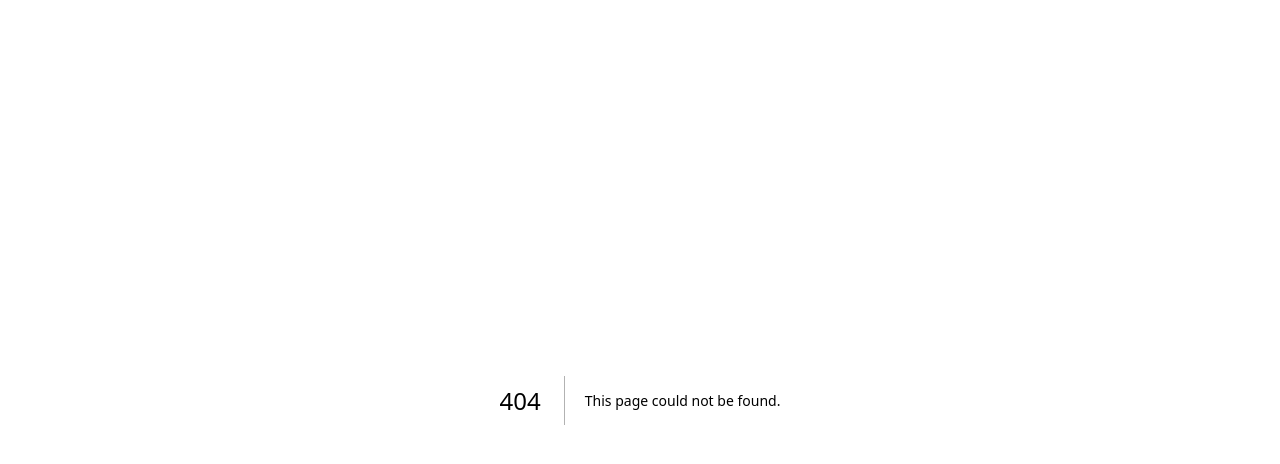
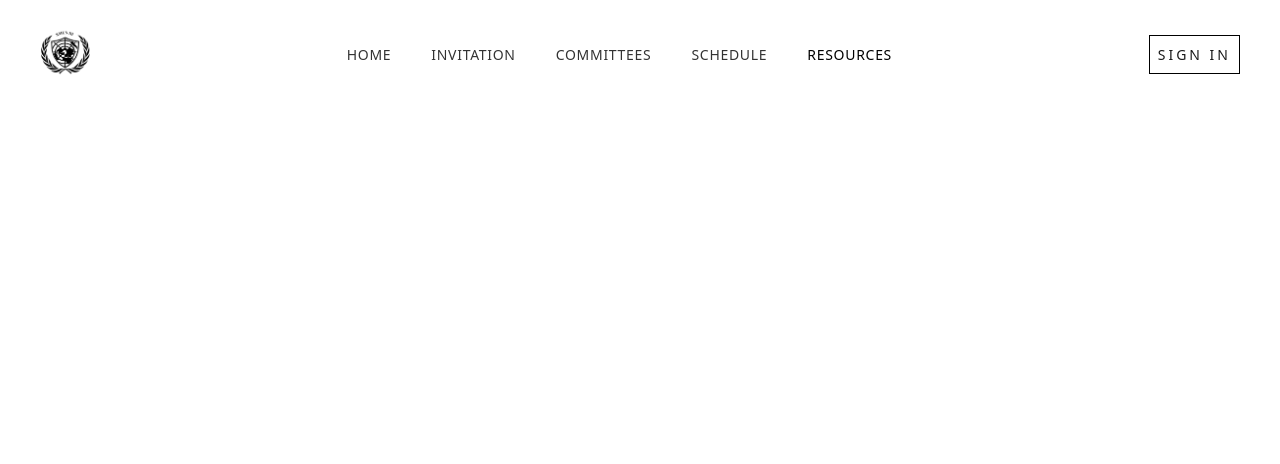
Before and after one commit to AdrianOles/xmun, a Next.js app: page /resources in a window 1280 px wide. Before the commit this address had no page. Shown: the top 464 px of the page. Built offline with nearby package versions, Linux system fonts and the light colour scheme.

Commit message:
Added every page

```diff
--- a/components/Hamburger.tsx
+++ b/components/Hamburger.tsx
@@ -18,7 +18,8 @@ const Hamburger = () => {
     return (
         <div className="absolute cursor-pointer w-[50px] h-[50px] z-50 lg:hidden" onClick={() => handleClick()}>
             <div className="w-full h-full flex items-center justify-center">
-                <div className={`${router.pathname === '/' ? 'hidden' : 'block'} group z-50 relative w-5 h-3 flex-col justify-between items-center flex`}>
+                <div className={`${router.pathname === '/' || router.pathname === '/schedule' ? 'hidden' : 'block'}
+                ${router.pathname === '/schedule' && 'hidden'} group z-50 relative w-5 h-3 flex-col justify-between items-center flex`}>
                     <svg className={`w-[20px] h-[1px] cursor-pointer transition duration-300 ease-in-out ${nav.open ? "transform rotate-45 translate-y-[5px]" : ""}`} xmlns="http://www.w3.org/2000/svg" viewBox="0 0 20 1">
                         <line x1="0" y1="0.5" x2="20" y2="0.5" stroke="#1F1F1F" strokeWidth="1" strokeLinecap="round" />
                     </svg>
@@ -29,7 +30,8 @@ const Hamburger = () => {
                         <line x1="0" y1="0.5" x2="20" y2="0.5" stroke="#1F1F1F" strokeWidth="1" strokeLinecap="round" />
                     </svg>
                 </div>
-                <div className={`${router.pathname === '/' ? 'block' : 'hidden'} group z-50 relative w-5 h-3 flex-col justify-between items-center flex`}>
+                <div className={`${router.pathname === '/' || router.pathname === '/schedule' ? 'block' : 'hidden'}
+                ${router.pathname === '/schedule' && 'block'} group z-50 relative w-5 h-3 flex-col justify-between items-center flex`}>
                     <svg className={`w-[20px] h-[1px] cursor-pointer transition duration-300 ease-in-out ${nav.open ? "transform rotate-45 translate-y-[5.4px]" : ""}`} xmlns="http://www.w3.org/2000/svg" viewBox="0 0 20 1">
                         <line x1="0" y1="0.5" x2="20" y2="0.5" stroke="#F5F5F5" strokeWidth="1" strokeLinecap="round" />
                     </svg>
--- a/components/Header.tsx
+++ b/components/Header.tsx
@@ -22,32 +22,34 @@ const Header = () => {
 
     return (
         <div className={`flex justify-between z-50 pt-6 px-10 pl-4 md:pl-10 w-[100vw] relative items-center
-        ${router.pathname === '/' ? 'text-white' : 'text-black'} transition-all `} >
+        ${router.pathname === '/' && router.pathname != '/schedule'  ? 'text-white' : 'text-black'}
+        ${router.pathname === '/schedule' && 'text-white'} transition-all `} >
             <div className="w-[50px] lg:hidden" />
             <Hamburger />
             <div className="lg:block hidden">
                 <Image
                     alt='xmun logo'
-                    className={`brightness-0 ${router.pathname === '/' ? 'invert': ''} md:scale-100 scale-75`}
+                    className={`brightness-0 ${router.pathname === '/' ? 'invert' : ''}
+                    ${router.pathname === '/schedule' && 'invert'} md:scale-100 scale-75`}
                     height={50}
                     width={50}
                     src={'/xmunlogo.png'}
                 />
             </div>
             <div className="gap-10 tracking-wider font-[300] text-[14px] hidden lg:flex">
-                <Link href='/' className={`cursor-pointer  ${router.pathname === '/' ? 'opacity-100 font-[400]' : 'hover:opacity-100 opacity-80'}`}>HOME</Link>
-                <Link href='/invitation' className={`cursor-pointer  ${router.pathname === '/invitation' ? 'opacity-100 font-[400]' : 'hover:opacity-100 opacity-80'}`}>INVITATION</Link>
-                <Link href="/committees" className={`cursor-pointer  ${router.pathname === '/committees' ? 'opacity-100 font-[400]' : 'hover:opacity-100 opacity-80'}`}>COMMITTEES</Link>
-                <Link href="/schedule" className={`cursor-pointer  ${router.pathname === '/schedule' ? 'opacity-100 font-[400]' : 'hover:opacity-100 opacity-80'}`}>SCHEDULE</Link>
-                <Link href="/resources" className={`cursor-pointer  ${router.pathname === '/resources' ? 'opacity-100 font-[400]' : 'hover:opacity-100 opacity-80'}`}>RESOURCES</Link>
+                <Link href='/' className={`cursor-pointer  ${router.pathname === '/' ? 'opacity-100 font-[500]' : 'hover:opacity-100 opacity-80'}`}>HOME</Link>
+                <Link href='/invitation' className={`cursor-pointer  ${router.pathname === '/invitation' ? 'opacity-100 font-[500]' : 'hover:opacity-100 opacity-80'}`}>INVITATION</Link>
+                <Link href="/committees" className={`cursor-pointer  ${router.pathname === '/committees' ? 'opacity-100 font-[500]' : 'hover:opacity-100 opacity-80'}`}>COMMITTEES</Link>
+                <Link href="/schedule" className={`cursor-pointer  ${router.pathname === '/schedule' ? 'opacity-100 font-[500]' : 'hover:opacity-100 opacity-80'}`}>SCHEDULE</Link>
+                <Link href="/resources" className={`cursor-pointer  ${router.pathname === '/resources' ? 'opacity-100 font-[500]' : 'hover:opacity-100 opacity-80'}`}>RESOURCES</Link>
             </div>
             <div className='p-2 border border-black tracking-[3px] font-[300] text-[14px] cursor-pointer hover:bg-black group transition'>
                 <div className='opacity-90 group-hover:text-white'>SIGN IN</div>
             </div>
 
-            <div className={`fixed top-0 left-0 w-[100vw] ${nav.open ? 'h-[100vh]' : 'h-0'} transition-all bg-opacity-80 backdrop-blur-[10px] ${router.pathname === '/' ? 'bg-black' : 'bg-white'}`}>
+            <div className={`fixed top-0 left-0 w-[100vw] ${nav.open ? 'h-[100vh]' : 'h-0'} transition-all backdrop-blur-[10px] ${router.pathname === '/'|| router.pathname === '/schedule' ? 'bg-black' : 'bg-white'}`}>
                 <div className={`absolute ${nav.open ? 'opacity-100' : "opacity-0"} w-full h-full top-0 lg:hidden`}>
-                <div className={`flex flex-col gap-4 px-14 pt-32 ${router.pathname === '/' ? 'text-white' : 'text-black'} ${nav.open ? 'block' : "hidden"} uppercase tracking-[2px]`}>
+                    <div className={`flex flex-col gap-4 px-14 pt-32 ${router.pathname === '/' || router.pathname === '/schedule' ? 'text-white' : 'text-black'} ${nav.open ? 'block' : "hidden"} uppercase tracking-[2px]`}>
                     <div onClick={() => {
                             nav.onClose()
                             router.push("/")
--- a/next.config.js
+++ b/next.config.js
@@ -6,7 +6,8 @@ const nextConfig = {
       "pbs.twimg.com",
       "img.lemde.fr",
       "images.theconversation.com",
-      "prd-rteditorial.s3.us-west-2.amazonaws.com"
+      "prd-rteditorial.s3.us-west-2.amazonaws.com",
+      "isp.hcdsb.org"
     ]
   }
 }
--- a/pages/committees/index.tsx
+++ b/pages/committees/index.tsx
@@ -33,7 +33,7 @@ export default function Home() {
     }, [userState])
 
     return (
-        <div className={`${inter.className} h-[100vh] w-full bg-[#EAEAEA] relative overflow-x-hidden`}>
+        <div className={`${inter.className} min-h-[100vh] w-full bg-[#EAEAEA] relative overflow-x-hidden`}>
             <div className='flex flex-col h-full w-full z-50 justify-between items-between'>
                 <Header />
 
--- a/pages/index.tsx
+++ b/pages/index.tsx
@@ -7,11 +7,11 @@ const inter = Inter({ subsets: ['latin'] })
 
 export default function Home() {
   return (
-    <div className={`${inter.className} h-full w-full bg-black relative overflow-x-hidden`}>
+    <div className={`${inter.className} min-h-[100vh] w-full bg-black relative overflow-x-hidden`}>
       <Image
         src="https://pbs.twimg.com/media/EoEvME_WMAIMzTa?format=jpg&name=large"
         fill
-        className='object-cover '
+        className='object-cover'
         alt="St. Francix Xavier"
       />
       <div className='absolute bg-black w-full h-full bg-opacity-70 backdrop-blur-[4px]' />
@@ -20,7 +20,7 @@ export default function Home() {
           <Header />
 
         {/* TITLE */}
-        <div className='w-fit flex flex-col gap-20 text-white z-40 h-full justify-end xl:p-44 lg:p-32 md:p-20 p-6 py-20 mt-20'>
+        <div className='w-fit flex flex-col gap-20 text-white z-40 h-full justify-end xl:p-44 lg:p-32 md:p-20 p-6 pt-10'>
           <div className='tracking-[5px] text-[32px] md:text-[50px] font-[400] flex flex-col md:flex-row justify-between items-start md:items-end gap-4'>
             <div>XMUN <br /> CONFERENCE</div>
             <div className='md:text-[20px] text-[16px] cursor-pointer relative flex items-center justify-center overflow-hidden transition border border-[#DED5FFBA] hover:ring-2 ring-[#DED5FFBA]'>
@@ -63,13 +63,6 @@ export default function Home() {
             </div>
           </div>
         </div>
-
-        {/* <div className='absolute top-1/2 bottom-1/2 -translate-y-[60%] right-20 w-[500px] h-[500px] bg-black z-50'>
-            <div className='w-full h-full flex '>
-
-            </div>
-        </div> */}
-
       </div>
     </div>
   )
--- /dev/null
+++ b/pages/invitation/index.tsx
@@ -0,0 +1,13 @@
+import Header from "@/components/Header";
+import Image from "next/image";
+
+const Invitation = () => {
+    return (
+        <div className="flex flex-col w-full h-full overflow-x-hidden z-50 ">
+            <Header />
+
+        </div>
+    );
+}
+
+export default Invitation;
--- /dev/null
+++ b/pages/resources/index.tsx
@@ -0,0 +1,13 @@
+import Header from "@/components/Header";
+import Image from "next/image";
+
+const Resources = () => {
+    return (
+        <div className="flex flex-col w-full h-full overflow-x-hidden z-50 ">
+            <Header />
+
+        </div>
+    );
+}
+
+export default Resources;
--- a/pages/schedule/index.tsx
+++ b/pages/schedule/index.tsx
@@ -1,7 +1,51 @@
+import Header from "@/components/Header";
+import Image from "next/image";
+
 const Schedule = () => {
     return (
-        <div>
+        <div className="flex flex-col w-full h-full overflow-x-hidden z-50 ">
+            <div className="flex flex-col w-full relative">
+                <Image
+                    fill
+                    src={'https://isp.hcdsb.org/wp-content/uploads/2018/07/JV4-700x400.jpg'}
+                    alt="school"
+                    className="object-cover"
+                />
+                <div className="absolute bg-black bg-opacity-50 backdrop-blur-md h-full w-full top-0 left-0" />
 
+                <Header />
+                <div className='flex flex-col gap-1 justify-center items-center h-full text-center z-10 py-10 mb-8'>
+                    <div className='md:text-[40px] tracking-[7px] font-[400] text-[32px] z-10 text-white'>
+                        XMUN SCHEDULE
+                    </div>
+                    <div className='text-[#c0c0c0] tracking-[2px] text-[16px]'>
+                        March 7th, 2024
+                    </div>
+                </div>
+            </div>
+
+            <div className="w-full h-full bg-[#EAEAEA]">
+                <div className="h-full flex md:w-[50vw] w-[100vw] mx-auto z-50">
+                    <div className="h-full w-fit flex flex-col gap-10 py-10 px-8">
+                        {
+                            Array(10).fill(true).map((item, index) => (
+                                <div key={index} className="min-h-[100px] w-full rounded-[10px] flex items-center justify-end text-right">
+                                    Time
+                                </div>
+                            ))
+                        }
+                    </div>
+                    <div className="flex flex-col gap-10 w-full py-10 px-8 border-l-2 border-black">
+                        {
+                            Array(10).fill(true).map((item, index) => (
+                                <div key={index} className="min-h-[100px] w-full rounded-[10px] bg-black">
+                                    hello
+                                </div>
+                            ))
+                        }
+                    </div>
+                </div>
+            </div>
         </div>
      );
 }
```
Lines whose indentation alone changed are shown as unchanged.
